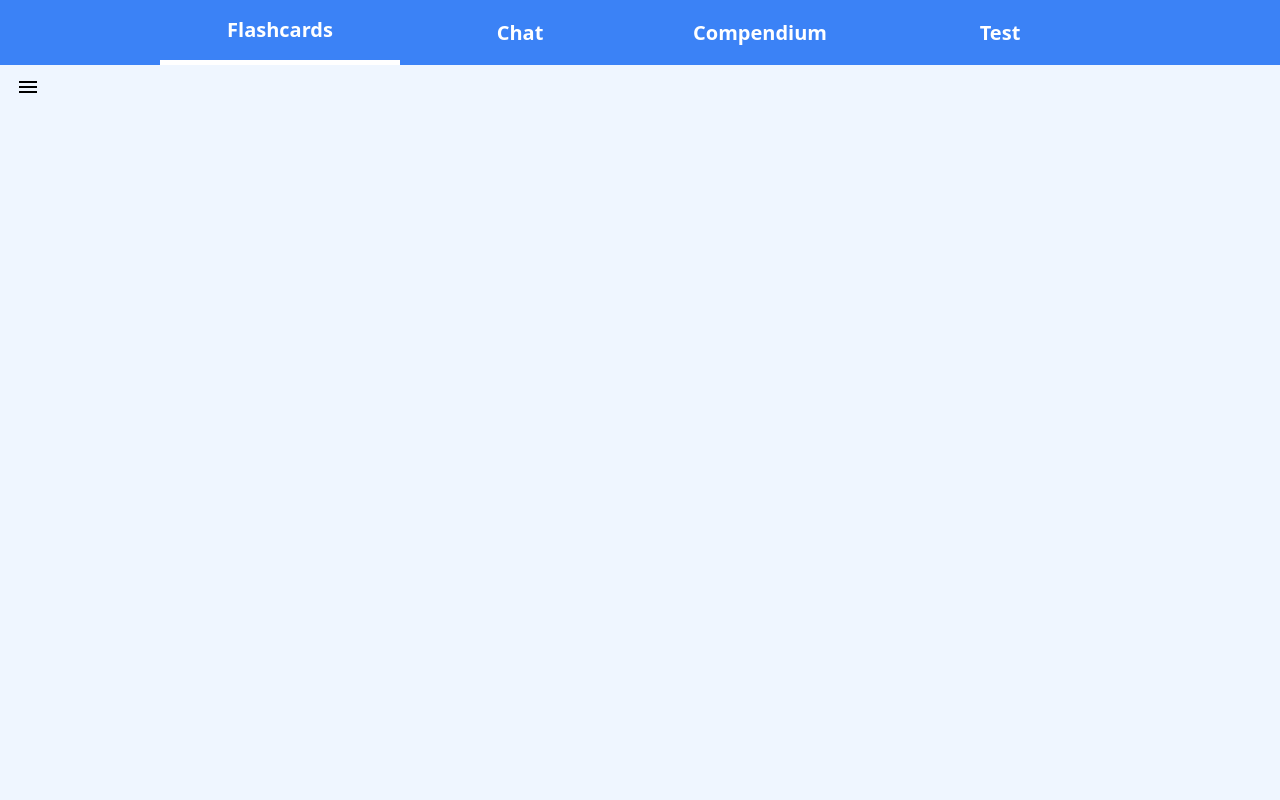
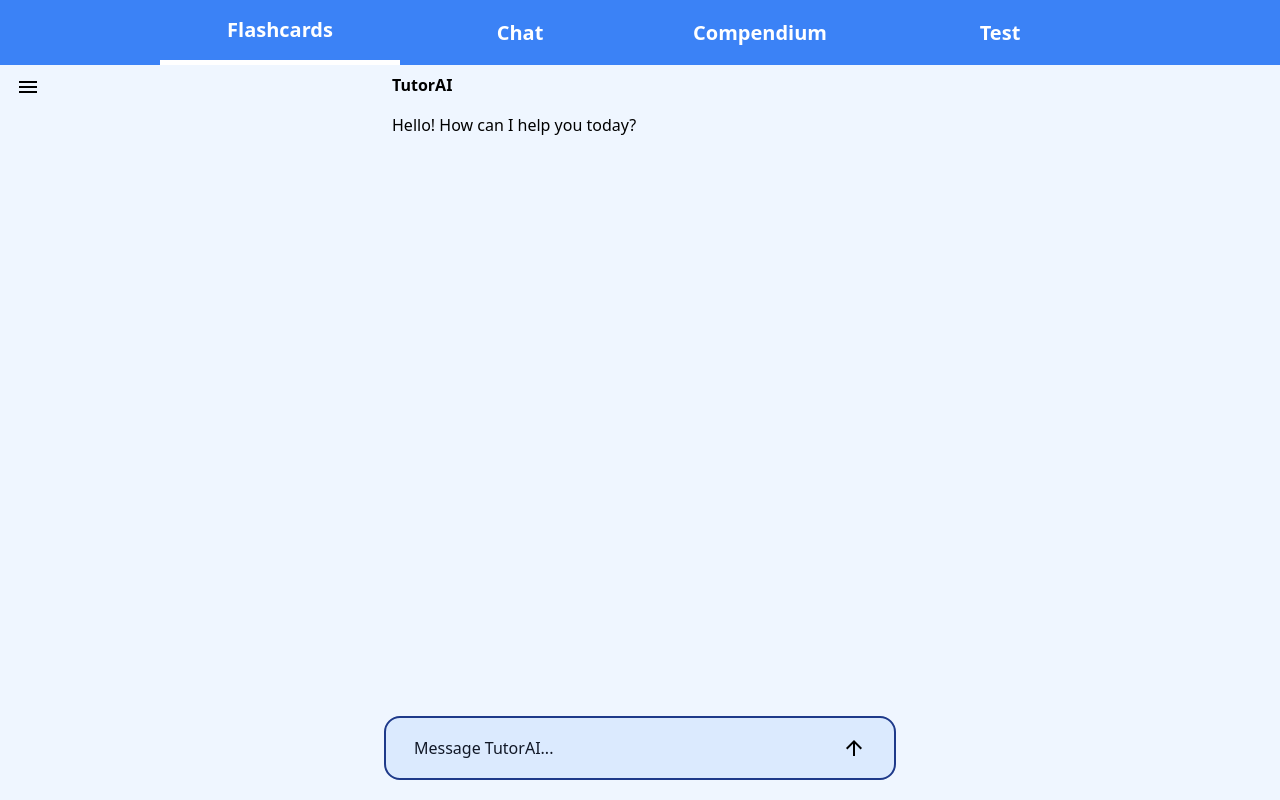
Before and after one commit to tutorai-no/tutor-service, a React (Vite) app in the folder frontend/: page /chat in a window 1280 px wide. Built offline with nearby package versions, Linux system fonts and the light colour scheme.

Commit message:
feat: Mark which files to use as context

```diff
--- a/frontend/src/App.tsx
+++ b/frontend/src/App.tsx
@@ -54,7 +54,7 @@ function App() {
   const value = { user, setUser }
 
   return (
-    <div className='bg-blue-50 h-screen'>
+    <div className='flex flex-col h-screen bg-blue-50 max-h-screen'>
       <Router>
         <UserContext.Provider value={value}>
           <Header />
--- /dev/null
+++ b/frontend/src/components/ChatMessage.tsx
@@ -0,0 +1,16 @@
+import { ChatMessageData } from "../types/SearchResponse";
+
+const ChatMessage: React.FC<ChatMessageData> = ({ role, content }) => {
+    return (
+        <div className='flex flex-col'>
+            <div className='p-2'>
+                <p className='font-bold'>{role}</p>
+            </div>
+            <div className='mb-5 p-2'>
+                <p className=''>{content}</p>
+            </div>
+        </div>
+    );
+};
+
+export default ChatMessage;
--- /dev/null
+++ b/frontend/src/components/MessageField.tsx
@@ -0,0 +1,44 @@
+import { useContext, useState } from "react";
+import { ChatData } from "../types/SearchResponse";
+import { ChatContext, FilesContext } from "../pages/ChatPage";
+import SearchService from "../services/SearchService";
+import ArrowUpwardIcon from '@mui/icons-material/ArrowUpward';
+
+const MessageField: React.FC = () => {
+    const { chatHistory, setChatHistory } = useContext(ChatContext);
+    const { activeFiles } = useContext(FilesContext);
+    const [message, setMessage] = useState<string>('');
+
+    const sendMessage = async () => {
+        console.log('Sending message:', message);
+        // Construct a ChatData object
+        const chatData: ChatData = {
+            documents: activeFiles,
+            user_question: message,
+            chat_history: chatHistory
+        };
+
+        const response = await SearchService(chatData);
+        setMessage('');
+
+        // Update the chat history
+        setChatHistory([...chatHistory, {role: 'user', content: message}, {role: 'assistant', content: response.data.answer}]);
+
+        // Scroll to the bottom of the chat window
+        const chatWindow = document.getElementById('chat-window');
+        if (chatWindow) {
+            chatWindow.scrollTop = chatWindow.scrollHeight;
+        }
+    }
+
+    return (
+        <div className='absolute bottom-5 left-1/2 transform -translate-x-1/2 px-3 w-full h-16 flex justify-between items-center bg-blue-100 border-2 border-blue-900 rounded-2xl'>
+            <input type='text' className='w-4/5 h-10 m-2 p-2 bg-blue-100 placeholder-gray-900 outline-none' placeholder='Message TutorAI...' value={message} onChange={(e) => setMessage(e.target.value)} />
+            <button className='m-2 p-2 w-10 h-10 flex jusitfy-between items-center hover:bg-blue-300 border-blue-900 rounded-xl  outline-none' onClick={() => sendMessage()}>
+                <ArrowUpwardIcon />
+            </button>
+        </div>
+    );
+};
+
+export default MessageField;
--- a/frontend/src/components/SideBar.tsx
+++ b/frontend/src/components/SideBar.tsx
@@ -5,6 +5,7 @@ import { FlashcardsProps } from "../components/Flashcard";
 import CreateFlashcards from "../services/CreateFlashcardsService";
 import { UserContext } from "../App";
 import { FlashcardsContext } from "../pages/FlashcardsPage";
+import { FilesContext } from "../pages/ChatPage";
 import AddIcon from '@mui/icons-material/Add';
 import CloseIcon from '@mui/icons-material/Close';
 import MenuIcon from '@mui/icons-material/Menu';
@@ -13,6 +14,7 @@ import React from "react";
 const SideBar: React.FC = () => {
     const { user, setUser } = useContext(UserContext);
     const { activeSets, setActiveSets } = useContext(FlashcardsContext);
+    const { activeFiles, setActiveFiles } = useContext(FilesContext);
     const [visibleSidebar, setVisibleSidebar] = useState<boolean>(false);
     const [visibleNewSet, setVisibleNewSet] = useState<boolean>(false);
     const [files, setFiles] = useState<string[]>([]);
@@ -94,7 +96,23 @@ const SideBar: React.FC = () => {
         }
     }
 
+    const handleSelectedFile = (e: React.ChangeEvent<HTMLInputElement>) => {
+        const selectedFile = e.target.value;
+
+        // Check if the name of the file is already in the active files
+        if (activeFiles.find((file) => file === selectedFile)) {
+            // If it is, remove it from the active files
+            const newActiveFiles = activeFiles.filter((file) => file !== selectedFile);
+            setActiveFiles(newActiveFiles);
+            return;
+        } else {
+            // If it's not, add it to the active files
+            setActiveFiles([...activeFiles, selectedFile]);
+        }
+    }
+
     return (
+        <>
             <div className='absolute w-64'>
                 {!visibleSidebar && (
                 <button className='text-black px-4 py-2 rounded' onClick={() => setVisibleSidebar(true)}>
@@ -103,9 +121,9 @@ const SideBar: React.FC = () => {
                 )}
 
                 {visibleSidebar && (
-            <div className={`bg-blue-200 w-full ${visibleSidebar ? '' : 'hidden'}`}>
+                <div className={`z-10 bg-blue-200 w-full ${visibleSidebar ? '' : 'hidden'}`}>
                     <div className='p-2 w-full bg-blue-300 flex justify-between items-center'>
-                    <h1 className=''>SideBar</h1>
+                        <h1 className='font-semibold'>Select</h1>
                         <button className='' onClick={() => setVisibleSidebar(false)}>
                             <CloseIcon />
                         </button>
@@ -114,7 +132,7 @@ const SideBar: React.FC = () => {
                         <div className="flex flex-col">
                             {files.map((file, index) => (
                             <label key={index} className='m-2 pl-10 w-full flex justify-left items-center text-left'>
-                            {/* <input className='w-5 h-5' type='checkbox' name='selectedFile' value={file} onChange={(e) => setNewSetFile(e.target.value)} /> */}
+                                <input className='w-5 h-5' type='checkbox' name='selectedFile' value={file} onChange={(e) => handleSelectedFile(e)} />
                                 <p className='w-4/5 pl-2 select-none overflow-hidden'>{file}</p>
                             </label>
                             ))}
@@ -140,17 +158,23 @@ const SideBar: React.FC = () => {
                     </SideBarSection>
                 </div>
                 )}
+            </div>
 
             {visibleNewSet && (
-            <form className='absolute top-1/2 left-1/2 transform -translate-1/2 bg-white p-4 rounded-lg shadow-lg' onSubmit={handleNewSet}>
-                <div className='p-2 w-full bg-blue-300 flex justify-between items-center'>
+            <form className='absolute z-10 top-1/2 left-1/2 transform -translate-x-1/2 -translate-y-1/2 flex flex-col justify-between p-5 bg-white p-4 w-96 h-64 rounded-lg shadow-lg' onSubmit={handleNewSet}> {/* TODO: check if translate tailwind works, or if it should be -translate-x-1/2 */}
+                <div className='p-2 w-full flex justify-between items-center'>
                     <input className='' name='setname' type='text' placeholder='Set name...' />
                     <button className='' onClick={() => setVisibleNewSet(false)}>
                         <CloseIcon />
                     </button>
                 </div>
-                <label className=''>Select a file:</label>
+                <label className='font-semibold'>Select a file:</label>
                 <ul>
+                    {files.length === 0 && (
+                    <li className='pl-10 w-full text-left'>
+                        <p>No files uploaded yet.</p>
+                    </li>
+                    )}
                     {files.map((file, index) => (
                     <li key={index} className='pl-10 w-full text-left'>
                         <label>
@@ -162,10 +186,10 @@ const SideBar: React.FC = () => {
                 </ul>
                 <input className='' name='start' type='number' placeholder='Start page...' />
                 <input className='' name='end' type='number' placeholder='End page...' />
-                <button className='' type='submit'>Create</button>
+                <button className='w-full bg-blue-100 hover:bg-blue-300' type='submit'>Create</button>
             </form>
             )}
-        </div>
+        </>
     )
 };
 
--- a/frontend/src/pages/ChatPage.tsx
+++ b/frontend/src/pages/ChatPage.tsx
@@ -1,11 +1,49 @@
+import React, { createContext, useState } from "react";
+import ChatMessage from "../components/ChatMessage";
+import { ChatMessageData } from "../types/SearchResponse";
+import MessageField from "../components/MessageField";
 import SideBar from "../components/SideBar";
 
+const ChatContext = createContext<{
+    chatHistory: ChatMessageData[],
+    setChatHistory: (chatHistory: ChatMessageData[]) => void;
+}>({} as {
+    chatHistory: ChatMessageData[],
+    setChatHistory: (chatHistory: ChatMessageData[]) => void;
+});
+
+const FilesContext = createContext<{
+    activeFiles: string[],
+    setActiveFiles: (files: string[]) => void;
+}>({} as {
+    activeFiles: string[],
+    setActiveFiles: (files: string[]) => void;
+});
+
 const ChatPage: React.FC = () => {
+    const [chatHistory, setChatHistory] = useState<ChatMessageData[]>([]);
+    const [activeFiles, setActiveFiles] = useState<string[]>([]);
+
     return (
-        <div>
-            <SideBar />
+        <div className='relative flex flex-grow w-full flex flex-col'>
+            <FilesContext.Provider value={{activeFiles, setActiveFiles}}>
+                <SideBar />
+
+                <ChatContext.Provider value={{chatHistory, setChatHistory}}>
+                        <div className='absolute left-1/2 transform -translate-x-1/2 w-2/5 h-full'>
+                            <div className='flex flex-col h-chatheight overflow-y-scroll'>
+                                <ChatMessage role="TutorAI" content="Hello! How can I help you today?" />
+                                {chatHistory.map((chat, index) => (
+                                    <ChatMessage key={index} role={chat.role === "assistant" ? "TutorAI" : "You"} content={chat.content} />
+                                ))}
+                            </div>
+                            <MessageField />
+                        </div>
+                </ChatContext.Provider>
+            </FilesContext.Provider>
         </div>
     );
 };
 
 export default ChatPage;
+export { ChatContext, FilesContext };
--- a/frontend/src/pages/FlashcardsPage.tsx
+++ b/frontend/src/pages/FlashcardsPage.tsx
@@ -1,4 +1,4 @@
-import React, { createContext } from 'react';
+import React, { createContext, useState } from 'react';
 import Flashcards from '../components/Flashcards';
 import { FlashcardsProps } from '../components/Flashcard';
 import { pdfjs } from 'react-pdf';
@@ -19,8 +19,7 @@ const FlashcardsContext = createContext<{
 });
 
 const FlashcardsPage: React.FC = () => {
-    // const value = { activeSets: [], setActiveSets: () => {}}
-    const [activeSets, setActiveSets] = React.useState<FlashcardsProps[]>([]);
+    const [activeSets, setActiveSets] = useState<FlashcardsProps[]>([]);
 
     return (
         <div className="bg-blue-100">
--- a/frontend/src/types/SearchResponse.ts
+++ b/frontend/src/types/SearchResponse.ts
@@ -1,5 +1,3 @@
-import { SearchProps } from "../pages/InformationSearch";
-
 export interface ChatMessageData {
   role: string;
   content: string;
--- a/frontend/tailwind.config.js
+++ b/frontend/tailwind.config.js
@@ -2,7 +2,11 @@
 export default {
   content: ["./index.html", "./src/**/*.{js,ts,jsx,tsx}"],
   theme: {
-    extend: {},
+    extend: {
+      height: {
+        "chatheight": "calc(100vh - 9rem)",
+      },
+    },
   },
   plugins: [],
 };
```
Lines whose indentation alone changed are shown as unchanged.
